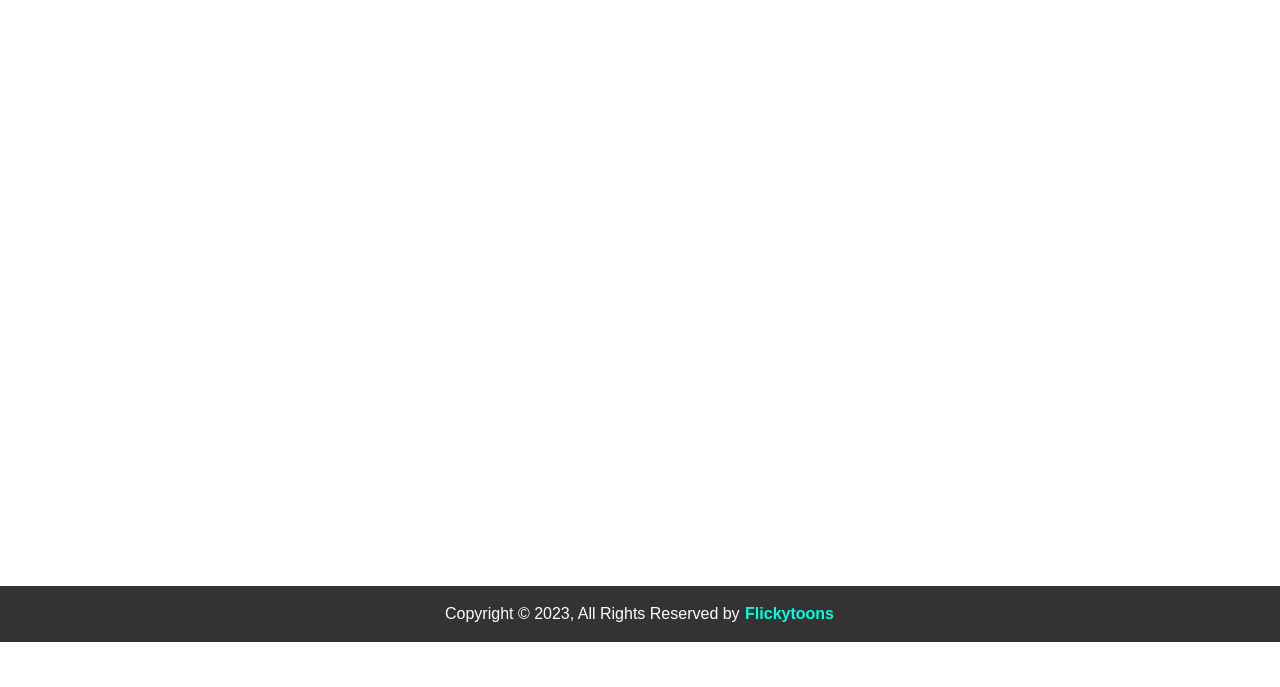
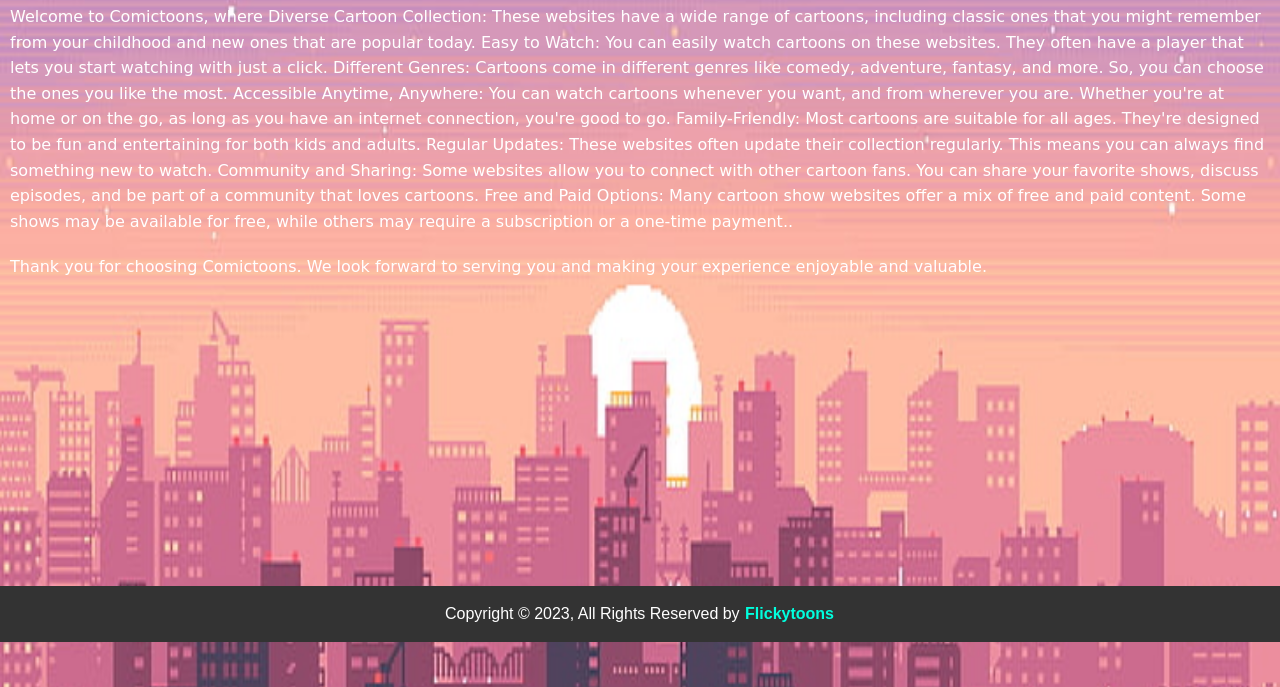
Before and after one commit to flickytoons/Flickytoons, a plain HTML site: page html/about.html in a window 1280 px wide. Shown: the part 113-800 px from the top of the page. Drawn offline with Linux system fonts and the light colour scheme; files that its build step writes are made by us from their sources; files whose address does not match are found by name; a web font is replaced by a local one.

Commit message:
Update about.css

```diff
--- a/css/about.css
+++ b/css/about.css
@@ -3,7 +3,7 @@ body {
     /* font-family: 'Arial', sans-serif; */
     margin: 0;
     padding: 0;
-    background-image: url('/flickytoons.github.io/img/building.jpg');
+    background-image: url('/img/building.jpg');
     background-repeat: no-repeat;
     background-size: 100% 1360px;
     font-family: 'Lacquer', cursive;
```
